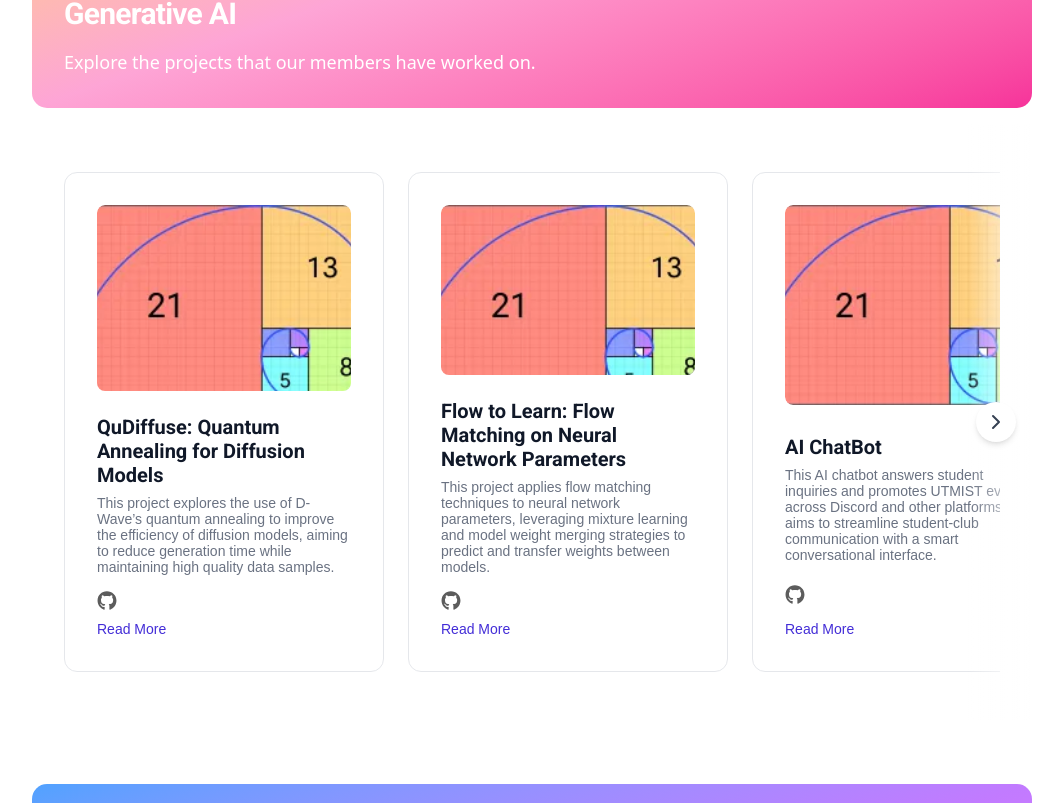
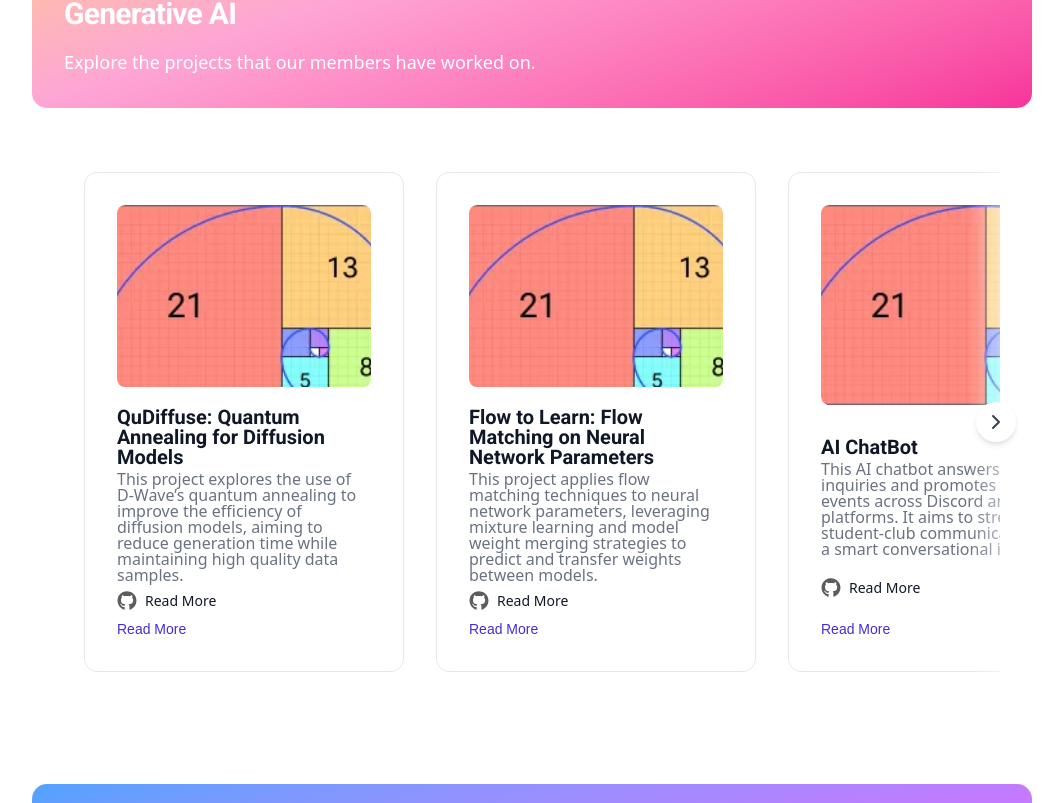
Before and after one commit to UTMIST/UTMIST, a Next.js app in the folder client/: page /projects in a window 1280 px wide. Shown: the part 597-1400 px from the top of the page, without its empty margins (108-1171 px from the left). Built offline with nearby package versions, Linux system fonts and the light colour scheme.

Commit message:
fixing card sizing

```diff
--- a/client/src/app/projects/page.tsx
+++ b/client/src/app/projects/page.tsx
@@ -104,19 +104,17 @@ export default function ProjectsPage() {
           <Search className="absolute right-4 top-1/2 -translate-y-1/2 text-indigo-700 w-5 h-5" />
         </div>
 
-        <div className="mt-10 px-10 sm:px-16 lg:px-24 xl:px-32 grid grid-cols-1 sm:grid-cols-2 lg:grid-cols-3 xl:grid-cols-3 gap-8 lg:gap-8">
+        <div className="mt-10 w-full max-w-5xl mx-auto grid grid-cols-3 sm:grid-cols-2 md:grid-cols-3 gap-x-6 gap-y-4 sm:gap-x-10 md:gap-x-14 xl:gap-x-58 2xl:gap-x-64 justify-items-center px-2 sm:px-8 xl:px-32 2xl:px-64">
           {filteredProjects.map((card, index) => (
             <div
               key={index}
               className="
                 relative
-                w-[150px] h-[220px]
-                sm:w-[200px] sm:h-[300px]
-                md:w-[320px] md:h-[500px]
-                rounded-[13px] p-3 sm:p-6 md:p-8 bg-white border border-gray-200 overflow-hidden
+                w-[130px] h-[170px] sm:w-[220px] sm:h-[320px] md:w-[320px] md:h-[500px]
+                rounded-[13px] p-2 sm:p-6 md:p-8 bg-white border border-gray-200 overflow-hidden
                 flex flex-col justify-between
                 transition-transform duration-300 ease-in-out
-                hover:-translate-y-1 hover:shadow-lg cursor-pointer
+                hover:-translate-y-1 hover:shadow-lg cursor-pointer mx-0
               "
             >
               <div className="mb-2 sm:mb-4 rounded-lg overflow-hidden">
@@ -126,14 +124,14 @@ export default function ProjectsPage() {
                   width={400}
                   height={200}
                   style={{ objectFit: "cover" }}
-                  className="w-full h-[80px] sm:h-[120px] md:h-[200px] object-cover rounded-lg"
+                  className="w-full h-[56px] sm:h-[140px] md:h-[200px] object-cover rounded-lg"
                 />
               </div>
               <div>
                 <h2 className="font-bold font-sans mt-1 mb-1 leading-5 text-gray-900 text-xs sm:text-base md:text-xl">
                   {card.title}
                 </h2>
-                <p className="hidden sm:block text-gray-500 font-sans font-normal text-[10px] sm:text-sm md:text-base leading-4">
+                <p className="hidden sm:block text-gray-500 font-sans font-normal text-xs sm:text-sm md:text-base leading-4">
                   {card.description}
                 </p>
               </div>
@@ -149,11 +147,19 @@ export default function ProjectsPage() {
                     alt="GitHub Icon"
                     width={20}
                     height={20}
-                    className="w-5 h-5"
+                    className="w-4 h-4 sm:w-5 sm:h-5"
                   />
-                  Read More
+                  <span className="hidden sm:inline">Read More</span>
                 </a>
               )}
+              <a
+                href={card.readMoreLink}
+                target="_blank"
+                rel="noopener noreferrer"
+                className="hidden sm:inline-block mt-2 text-indigo-700 hover:underline font-medium text-sm"
+              >
+                Read More
+              </a>
             </div>
           ))}
         </div>
--- a/client/src/components/cards/project-card.tsx
+++ b/client/src/components/cards/project-card.tsx
@@ -13,39 +13,30 @@ const ProjectCard: React.FC<Project> = ({
   return (
     <div
       key={title}
-      className="
-        relative
-        w-[320px] h-[500px]
-        sm:w-[320px] sm:h-[500px]
-        xs:w-[200px] xs:h-[340px]
-        rounded-[13px] p-8 bg-white border border-gray-200 overflow-hidden
-        flex flex-col justify-between
-        transition-transform duration-300 ease-in-out
-        hover:-translate-y-1 hover:shadow-lg cursor-pointer
-      "
+      className="relative w-[130px] h-[170px] sm:w-[220px] sm:h-[320px] md:w-[320px] md:h-[500px] rounded-[13px] p-2 sm:p-6 md:p-8 bg-white border border-gray-200 overflow-hidden flex flex-col justify-between transition-transform duration-300 ease-in-out hover:-translate-y-1 hover:shadow-lg cursor-pointer mx-5"
     >
-      <div className="mb-4 rounded-lg overflow-hidden">
+      <div className="mb-2 sm:mb-4 rounded-lg overflow-hidden">
         <Image
           src={image}
           alt={imageAltText}
           width={400}
           height={200}
           style={{ objectFit: "cover" }}
-          className="w-full h-[200px] object-cover rounded-lg"
+          className="w-full h-[56px] sm:h-[140px] md:h-[200px] object-cover rounded-lg"
         />
       </div>
       <div>
-        <h2 className="text-gray-900 text-xl font-bold font-space-grotesk mt-2 mb-2 leading-6">
+        <h2 className="font-bold font-sans mt-1 mb-1 leading-5 text-gray-900 text-xs sm:text-base md:text-xl">
           {title}
         </h2>
-        <p className="text-gray-500 text-sm leading-4 font-system font-normal">
+        <p className="hidden sm:block text-gray-500 font-sans font-normal text-xs sm:text-sm md:text-base leading-4">
           {description}
         </p>
       </div>
       {github && (
         <a
           href={github}
-          className="inline-flex items-center gap-2 text-gray-900 no-underline font-system font-medium text-sm mt-4"
+          className="hidden sm:inline-flex items-center gap-2 text-gray-900 no-underline font-sans font-medium text-xs sm:text-sm mt-2"
           target="_blank"
           rel="noopener noreferrer"
         >
@@ -54,15 +45,16 @@ const ProjectCard: React.FC<Project> = ({
             alt="GitHub Icon"
             width={20}
             height={20}
-            className="w-5 h-5"
+            className="w-4 h-4 sm:w-5 sm:h-5"
           />
+          <span className="hidden sm:inline">Read More</span>
         </a>
       )}
       <a
         href={readMoreLink}
         target="_blank"
         rel="noopener noreferrer"
-        className="inline-block mt-2 text-indigo-700 hover:underline font-medium text-sm"
+        className="hidden sm:inline-block mt-2 text-indigo-700 hover:underline font-medium text-sm"
       >
         Read More
       </a>
--- a/client/src/components/carousel.tsx
+++ b/client/src/components/carousel.tsx
@@ -35,17 +35,17 @@ export const ProjectCarousel = ({ projects }: { projects: Project[] }) => {
     }, []);
 
     return (
-      <div className="relative w-[80%] max-w-[1000px] mx-auto px-8 py-8 overflow-visible">
+      <div className="relative w-[80%] max-w-[1000px] mx-auto px-2 sm:px-8 py-8 overflow-visible">
         {/* Left fade gradient */}
         {showLeftArrow && (
-          <div className="pointer-events-none absolute left-0 top-0 bottom-0 w-16 z-10 bg-gradient-to-r from-white/90 to-transparent"></div>
+          <div className="pointer-events-none absolute left-0 top-0 bottom-0 w-8 sm:w-16 z-10 bg-gradient-to-r from-white/90 to-transparent"></div>
         )}
 
         {/* Left Navigation Button */}
         {showLeftArrow && (
           <button
             onClick={() => scroll("left")}
-            className="absolute left-4 top-1/2 -translate-y-1/2 z-20 bg-white rounded-full p-2 shadow-md hover:bg-gray-100 transition-all"
+            className="absolute left-2 sm:left-4 top-1/2 -translate-y-1/2 z-20 bg-white rounded-full p-2 shadow-md hover:bg-gray-100 transition-all"
             aria-label="Previous projects"
           >
             <ChevronLeft className="w-6 h-6 text-gray-700" />
@@ -55,12 +55,16 @@ export const ProjectCarousel = ({ projects }: { projects: Project[] }) => {
         {/* Carousel Content */}
         <div
           ref={carouselRef}
-          className="flex overflow-x-auto py-4 items-center justify-start scroll-smooth no-scrollbar gap-6"
+          className="flex overflow-x-auto py-4 items-center justify-start scroll-smooth no-scrollbar gap-4 sm:gap-8"
           onScroll={checkArrows}
           style={{ scrollSnapType: 'x mandatory' }}
         >
           {projects.map((project, index) => (
-            <div key={index} className="flex-shrink-0" style={{ scrollSnapAlign: 'start' }}>
+            <div
+              key={index}
+              className="flex-shrink-0 w-[120px] h-[160px] sm:w-[200px] sm:h-[300px] md:w-[320px] md:h-[500px]"
+              style={{ scrollSnapAlign: 'start' }}
+            >
               <ProjectCard {...project} />
             </div>
           ))}
@@ -68,14 +72,14 @@ export const ProjectCarousel = ({ projects }: { projects: Project[] }) => {
 
         {/* Right fade gradient */}
         {showRightArrow && (
-          <div className="pointer-events-none absolute right-0 top-0 bottom-0 w-16 z-10 bg-gradient-to-l from-white/90 to-transparent"></div>
+          <div className="pointer-events-none absolute right-0 top-0 bottom-0 w-8 sm:w-16 z-10 bg-gradient-to-l from-white/90 to-transparent"></div>
         )}
 
         {/* Right Navigation Button */}
         {showRightArrow && (
           <button
             onClick={() => scroll("right")}
-            className="absolute right-4 top-1/2 -translate-y-1/2 z-20 bg-white rounded-full p-2 shadow-md hover:bg-gray-100 transition-all"
+            className="absolute right-2 sm:right-4 top-1/2 -translate-y-1/2 z-20 bg-white rounded-full p-2 shadow-md hover:bg-gray-100 transition-all"
             aria-label="Next projects"
           >
             <ChevronRight className="w-6 h-6 text-gray-700" />
```
